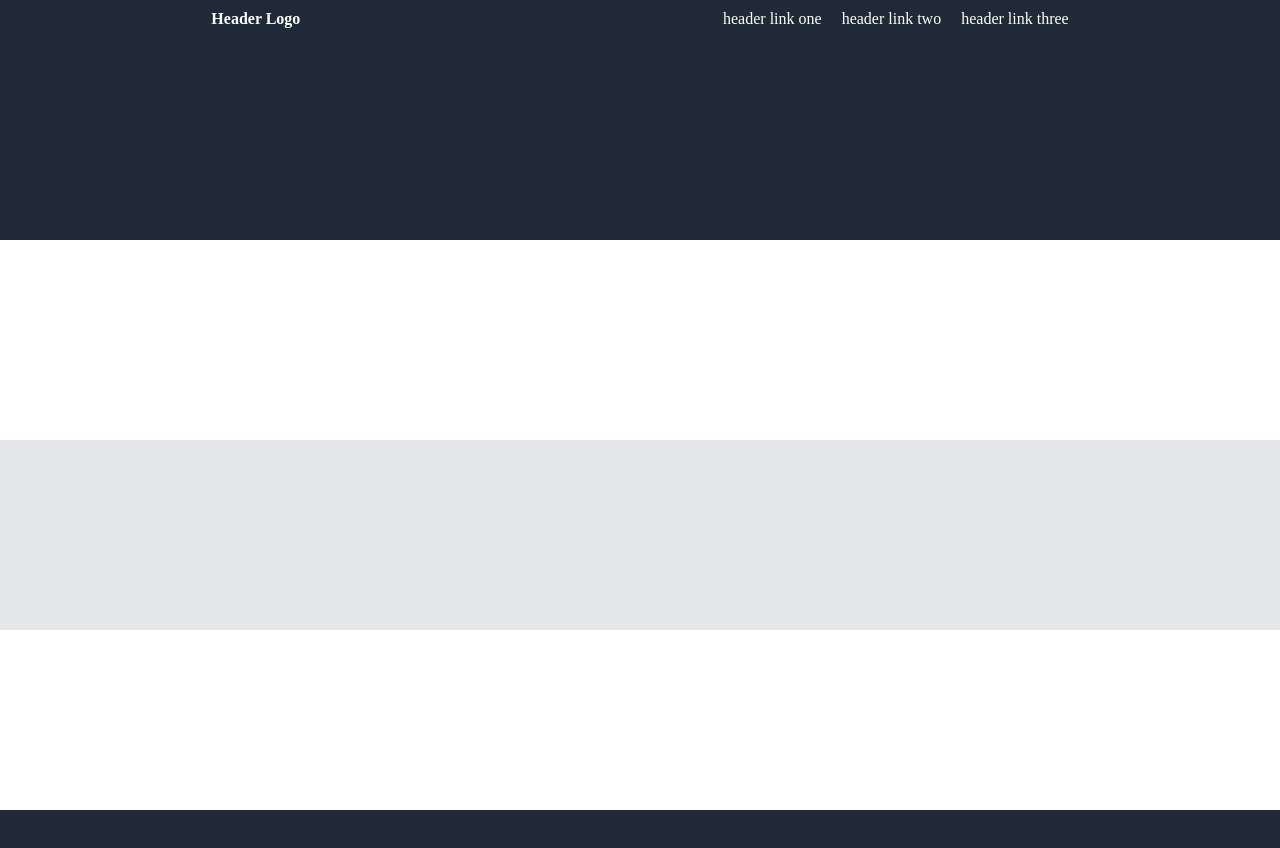
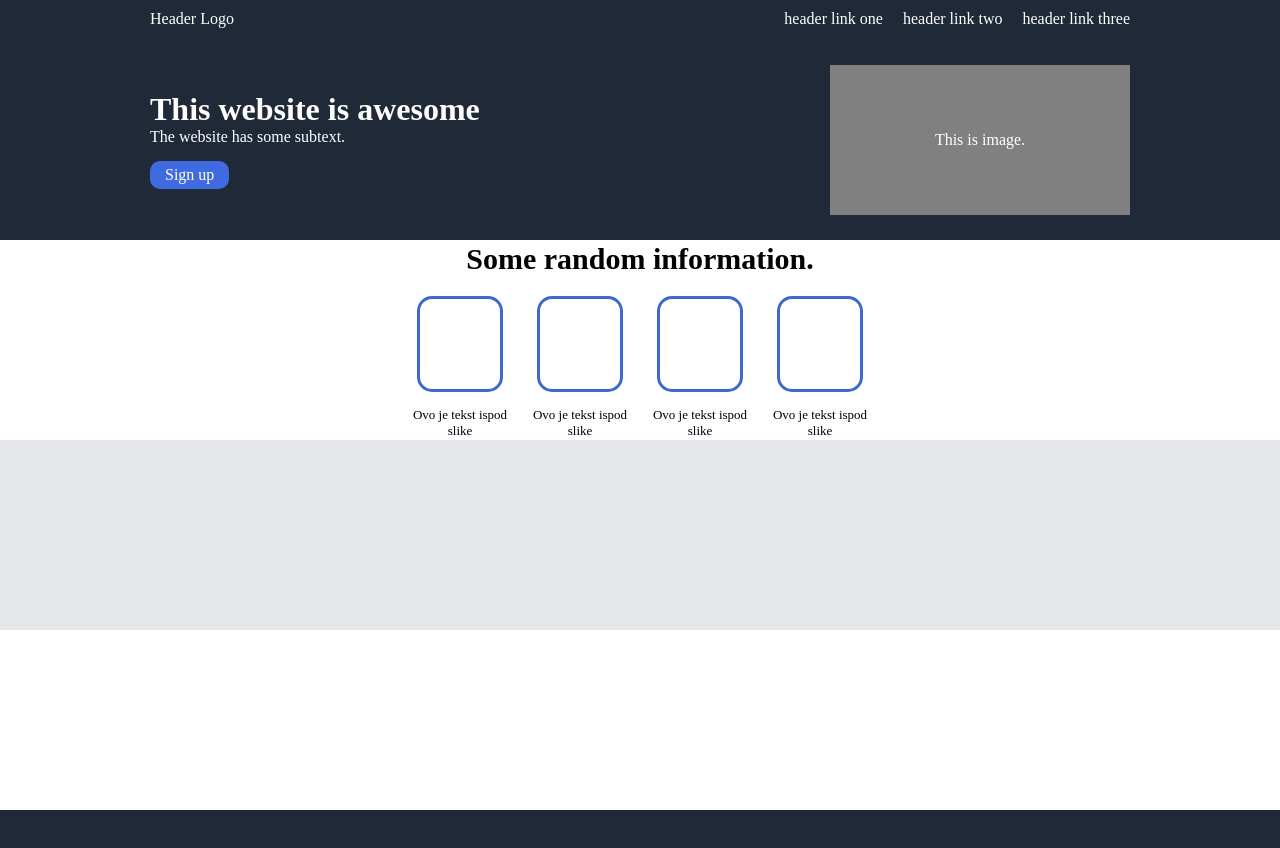
Before and after one commit to mon2101/ispitlandingpage, a plain HTML site: page index.html in a window 1280 px wide. Drawn offline with Linux system fonts and the light colour scheme.

Commit message:
dodan drugi dio stranice

```diff
--- a/index.html
+++ b/index.html
@@ -20,10 +20,38 @@
 
 
 <div class="dva">
+    <div class="buttonparent">
+        <span class="bold">This website is awesome</span>
+        <span>The website has some subtext.</span>
+        <span class="button">Sign up
+        </span>
+    </div>
+    <div class=slika>This is image.</div>
 </div>
 
 <div class="tri">
+  <div class="text">Some random information.</div>
+  <div class="slike">
+    <div class="slikaipodtekst">
+      <div class="image"></div>
+      <div class="podtekst">Ovo je tekst ispod slike</div>
+    </div>
+    <div class="slikaipodtekst">
+      <div class="image"></div>
+      <div class="podtekst">Ovo je tekst ispod slike</div>
+    </div>
+    <div class="slikaipodtekst">
+      <div class="image"></div>
+      <div class="podtekst">Ovo je tekst ispod slike</div>
+    </div>
+    <div class="slikaipodtekst">
+      <div class="image"></div>
+      <div class="podtekst">Ovo je tekst ispod slike</div>
+    </div>
+
+  </div>
 </div>
+
 
 <div class="četiri">
 </div>
@@ -35,5 +63,6 @@
 </div>
 
 
+
 </body>
 </html>
--- a/style.css
+++ b/style.css
@@ -1,7 +1,4 @@
-div {
-    border-style: none;
-    height: 150px;
-}
+
 
 .jedan {
    background-color: #1f2937;
@@ -9,17 +6,34 @@ div {
    display: flex;
    flex-direction: row;
    padding-top: 10px;
-   justify-content: space-around;
+   justify-content: space-between;
+   padding-left: 150px;
+   padding-right: 150px;
+
 }
 
 .dva {
    background-color: #1f2937;
    height:200px;
+   color: white;
+   display: flex;
+   flex-direction: row;
+   align-items: center;
+   justify-content: space-between;
+   padding-left: 150px;
+   padding-right: 150px;
+
 }
 
 .tri {
    background-color: white;
    height:200px;
+   display: flex;
+   justify-content: center;
+   flex-direction: column;
+   align-items: center;
+   gap:20px;
+
 }
 
 .četiri {
@@ -39,7 +53,6 @@ body {
 
 span {
     color: white;
-    font-weight: bold;
 }
 
 a {
@@ -51,3 +64,83 @@ a {
     display: flex;
     gap: 20px;
 }
+
+.button {
+  background-color: rgb(64, 107, 224);
+  border-radius: 10px;
+  align-items: flex-start;
+  margin-top:15px;
+  padding: 5px 15px 5px 15px;
+
+
+
+}
+
+.slika {
+ background-color: gray;
+ width: 300px;
+ height: 150px;
+ display: flex;
+ align-items: center;
+ justify-content: center;
+
+
+}
+
+.buttonparent {
+ display: flex;
+ flex-direction: column;
+ align-items: flex-start;
+}
+
+.bold {
+    font-size: xx-large;
+    font-weight: bolder;
+}
+
+.text {
+    font-size: 30px;
+    font-weight: bolder;
+    display: flex;
+    justify-content: center;
+
+
+
+}
+
+.slike {
+    display: flex;
+    flex-direction: row;
+    gap: 20px;
+}
+
+.slikaipodtekst {
+    border-style: none;
+    width: 100px;
+    border-radius: 15px;
+    display: flex;
+    flex-direction: column;
+    justify-content: center;
+    align-items: center;
+    text-align: center;
+    gap: 15px;
+
+
+
+}
+
+.image {
+    border-style: solid;
+    color: rgb(60, 105, 202);
+    width: 80px;
+    height: 90px;
+    border-radius: 15px;
+    display: flex;
+    flex-direction: row;
+}
+
+.podtekst {
+    font-size: small;
+
+
+}
```
